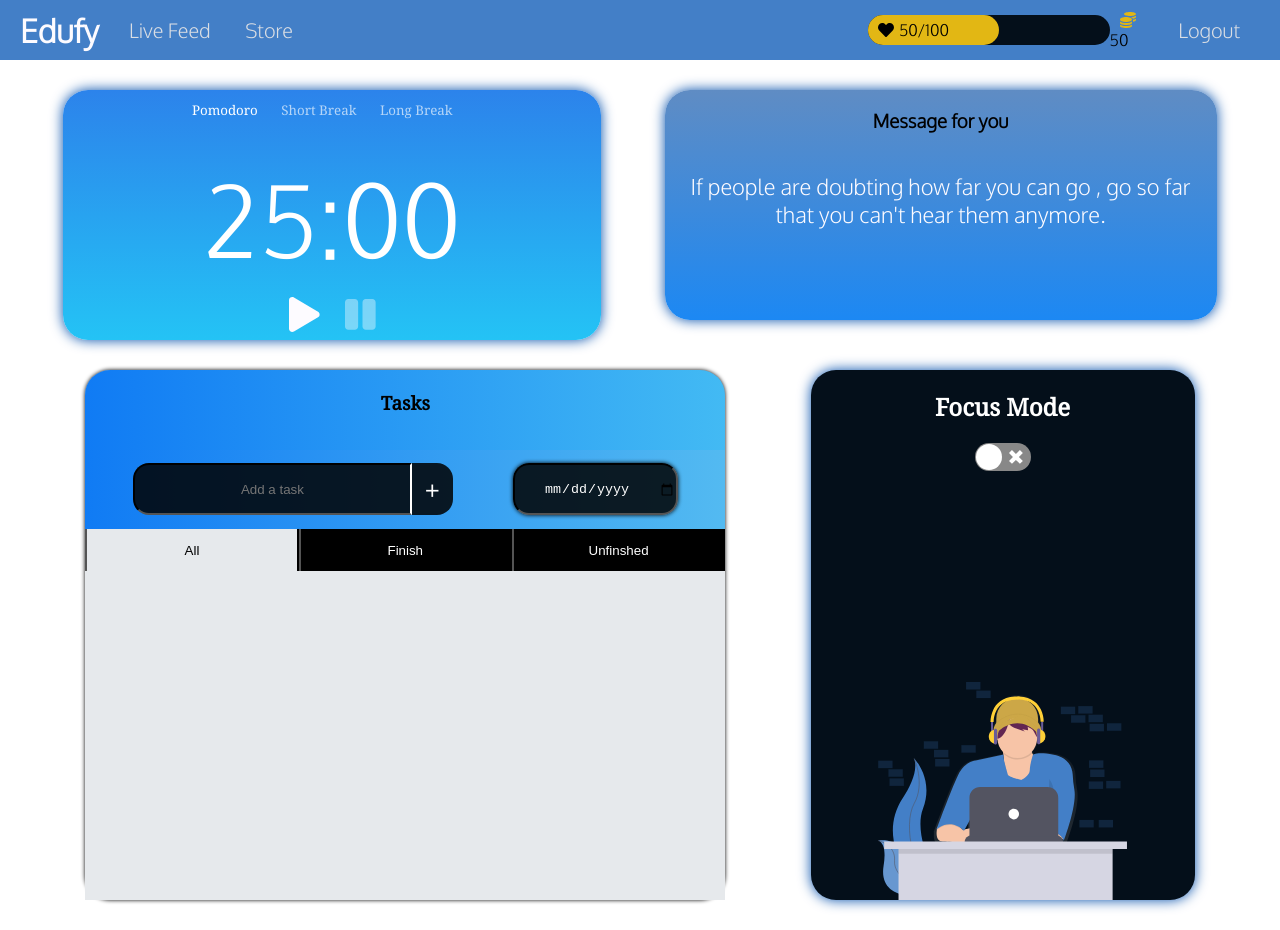
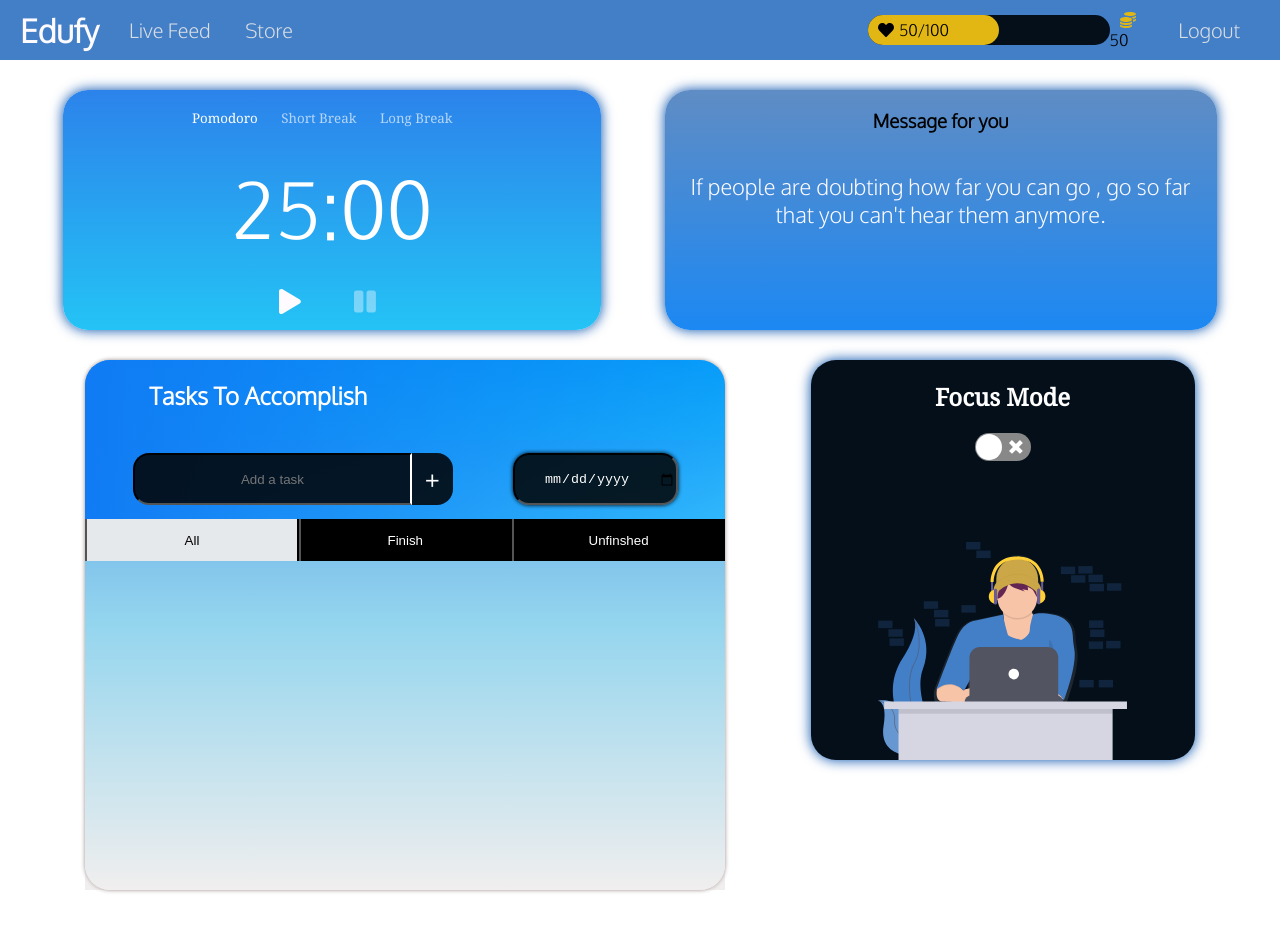
Before and after one commit to jamessnguyenn/EduFy, a React (Create React App) app: page /profile in a window 1280 px wide. Built offline with nearby package versions, Linux system fonts and the light colour scheme.

Commit message:
fixed component sizing

```diff
--- a/src/components/productivePage/focusMode/focusMode.css
+++ b/src/components/productivePage/focusMode/focusMode.css
@@ -5,7 +5,7 @@
     width: 100%;
     height: 100%; */
   width: 30%;
-  height: 530px;
+  height: 50vh;
   background-color: var(--main-dark);
   display: flex;
   justify-content: start;
--- a/src/components/productivePage/motivation/motivation.css
+++ b/src/components/productivePage/motivation/motivation.css
@@ -9,7 +9,7 @@
   justify-content: start;
   align-items: center;
   width: 40%;
-  height: 230px;
+  height: 10vhpx;
   text-align: center;
   padding: 0px 20px;
   background: linear-gradient(#2d68b1c2, #1c88f3);
--- a/src/components/productivePage/pomoTimer/pomoTimer.css
+++ b/src/components/productivePage/pomoTimer/pomoTimer.css
@@ -7,7 +7,7 @@
   display: flex;
   flex-direction: column;
   width: 42%;
-  height: 250px;
+  height: 30vh;
   align-items: center;
   justify-content: space-around;
   color: white;
@@ -24,21 +24,17 @@
 .playIcon {
   margin-right: 10px;
   color: var(--main-white);
-  font-size: 35px;
+  font-size: 25px;
 }
 
 .pauseIcon {
   color: var(--main-white);
-  font-size: 35px;
-  margin-left: 10px;
+  font-size: 25px;
 }
 .active {
   opacity: 0.4;
 }
 
-.pomodoroTool {
-  margin-bottom: 20px;
-}
 .pomoTool {
   margin-right: 20px;
   opacity: 65%;
@@ -49,7 +45,7 @@
 }
 
 .timer {
-  font-size: 100px;
+  font-size: 78px;
 
   font-family: "Oxygen", sans-serif;
 }
--- a/src/components/productivePage/productivePage.css
+++ b/src/components/productivePage/productivePage.css
@@ -18,6 +18,10 @@
   box-shadow: 0px 0px 4px black;
 }
 
+.lightShadow {
+  box-shadow: 0px 0px 4px rgb(156, 138, 138);
+}
+
 .templateBG {
   background-color: var(--main-secondary);
 
--- a/src/components/productivePage/toDoList/toDoList.css
+++ b/src/components/productivePage/toDoList/toDoList.css
@@ -4,8 +4,8 @@
   grid-template-rows: 15% 15% 8% 1fr;
   width: 50%;
   row-gap: 0px;
-  border-top-color: 25px solid red;
 
+  background: linear-gradient(#107bf4, #00bafd85, white);
   height: 530px;
   margin-bottom: 30px;
 }
@@ -13,10 +13,13 @@
 .toDoName {
   grid-row: 1/2;
   grid-column: 1/4;
-  text-align: center;
+  padding-left: 10%;
+  text-align: start;
   margin-top: 0;
   margin-bottom: 0px;
   padding-top: 20px;
+  color: white;
+  font-family: "Oxygen", sans-serif;
   border-top-right-radius: 25px;
   border-top-left-radius: 25px;
   background: linear-gradient(to right, #107bf4, #00bafd85);
@@ -162,7 +165,7 @@ taskInput::-ms-input-placeholder {
   overflow: scroll;
   overflow-x: hidden;
   padding: 20px;
-  background-color: #e6e9ec;
+  background-color: #cec8c84f;
 }
 
 .task {
--- a/src/components/productivePage/toDoList/toDoList.jsx
+++ b/src/components/productivePage/toDoList/toDoList.jsx
@@ -54,8 +54,8 @@ export default function ToDoList({ addCoins }) {
 
   console.log(todos);
   return (
-    <div className=" templateBG todoContainer darkShadow ">
-      <h3 className="toDoName"> Tasks </h3>
+    <div className=" templateBG todoContainer lightShadow ">
+      <h2 className="toDoName"> Tasks To Accomplish </h2>
       <div className="toDoInputsContainer">
         <ToDoSubmit addTodo={addTodo} />
       </div>
```
